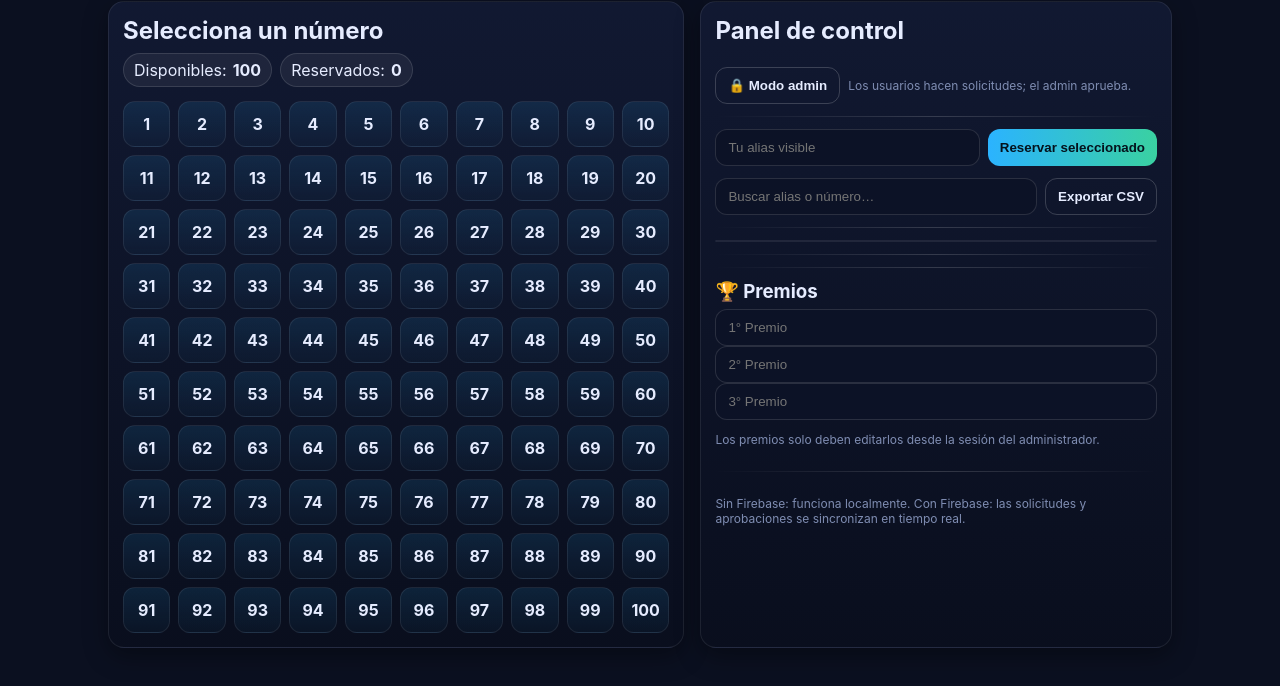
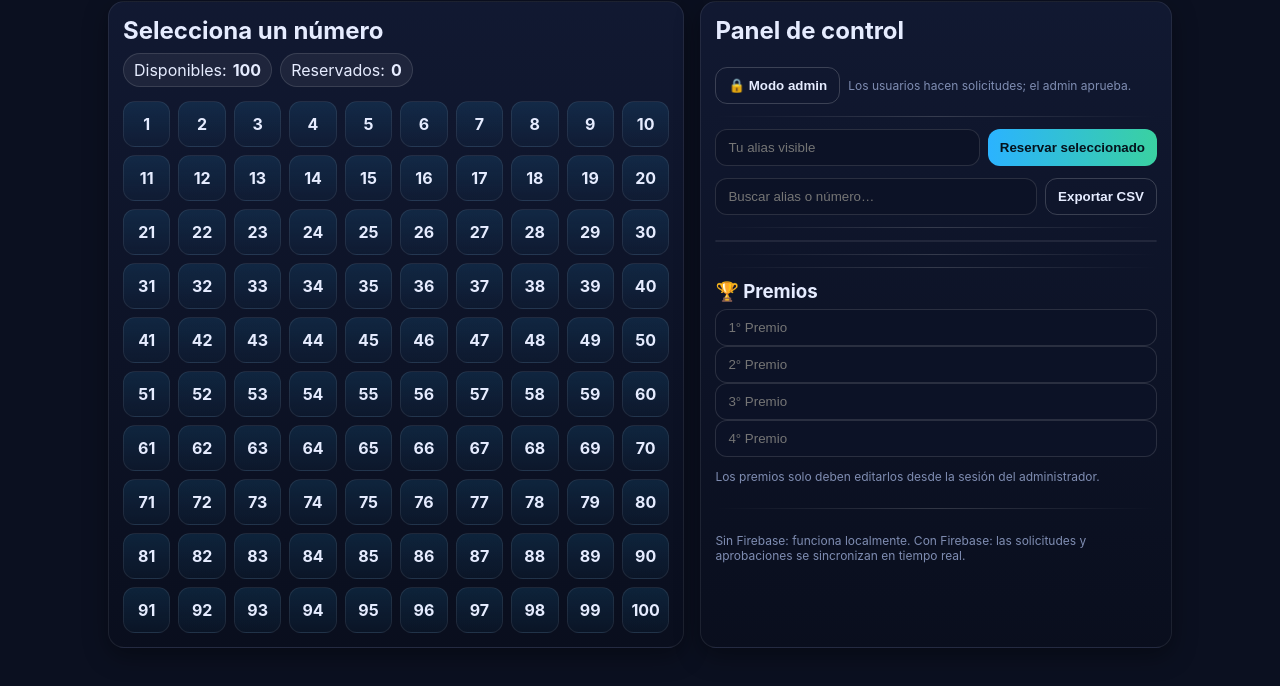
Before and after one commit to Petri314/rifa002, a plain HTML site: page index.html in a window 1280 px wide. Shown: the part 74-760 px from the top of the page. Drawn offline with Linux system fonts and the light colour scheme; no server answers.

Commit message:
Add input field for 4th prize in index.html

```diff
--- a/index.html
+++ b/index.html
@@ -97,6 +97,7 @@
             <div class="row"><input id="p1" placeholder="1° Premio" style="flex:1"></div>
             <div class="row"><input id="p2" placeholder="2° Premio" style="flex:1"></div>
             <div class="row"><input id="p3" placeholder="3° Premio" style="flex:1"></div>
+            <div class="row"><input id="p4" placeholder="4° Premio" style="flex:1"></div>
             <p class="tiny">Los premios solo deben editarlos desde la sesión del administrador.</p>
           </div>
 
```
